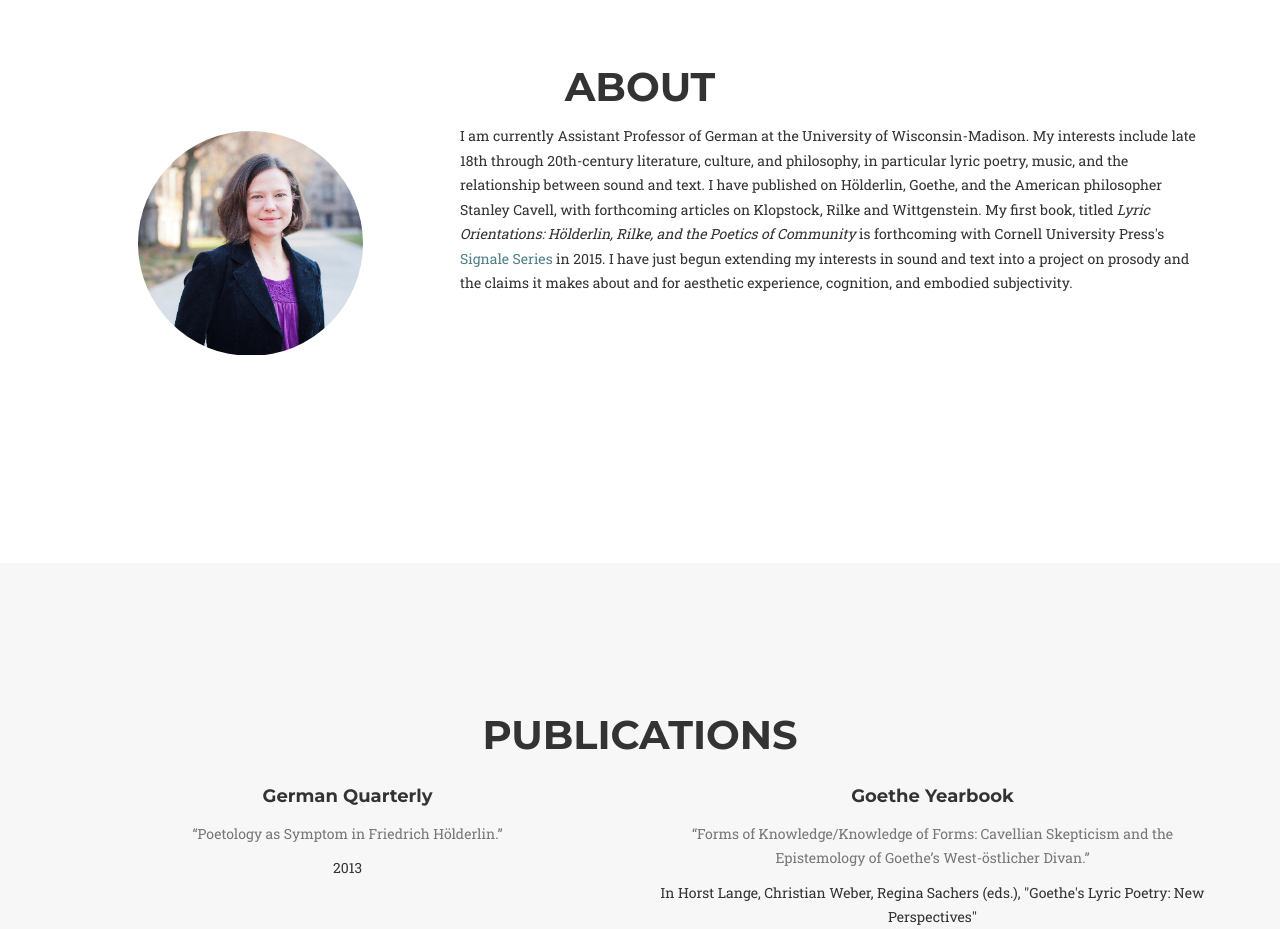
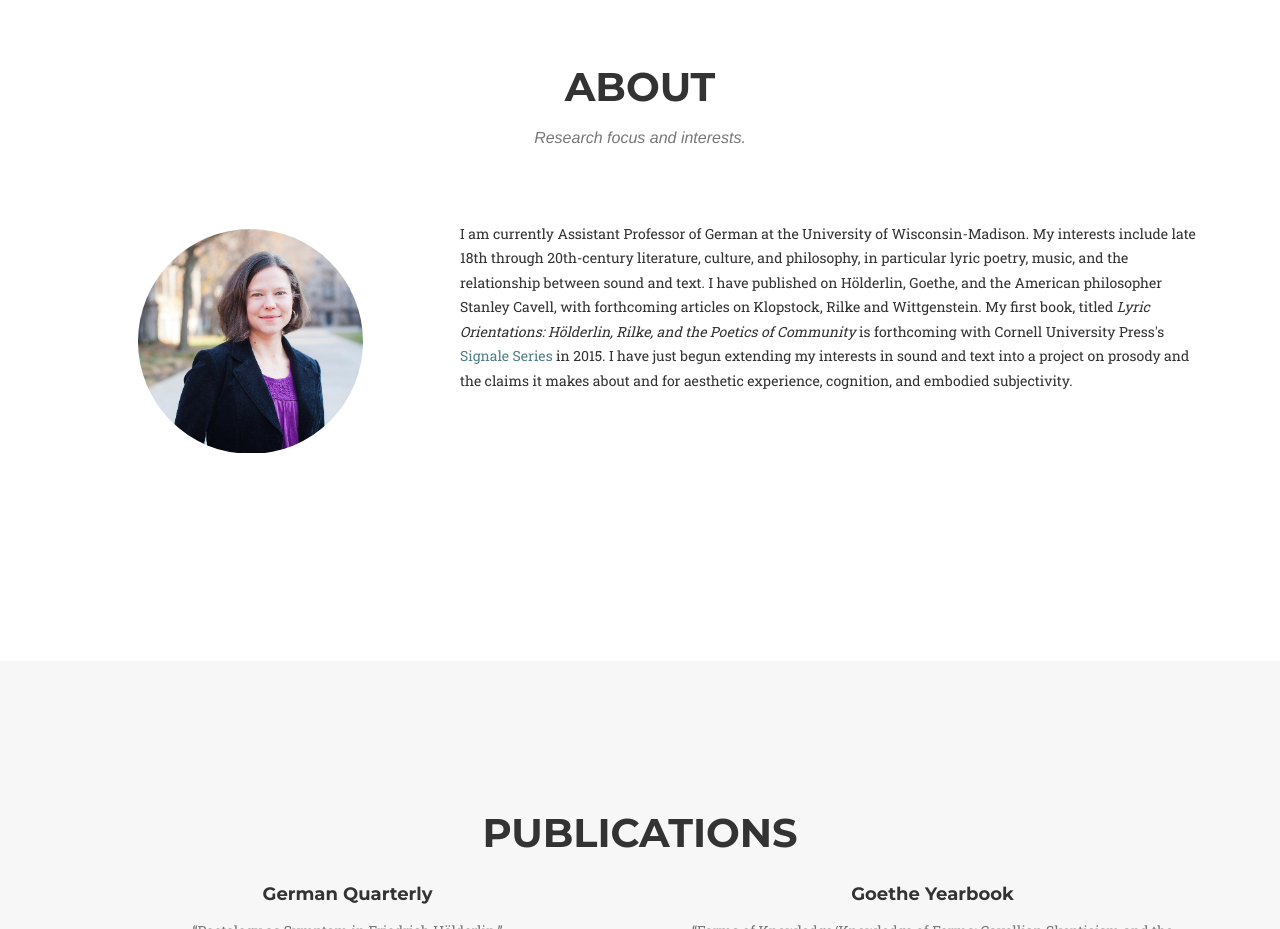
Before and after one commit to hveldridge/hveldridge.github.io, a plain HTML site: page index.html in a window 1280 px wide. Shown: the part 860-1789 px from the top of the page. Drawn offline with nearby package versions, Linux system fonts and the light colour scheme; a web font is replaced by a local one.

Commit message:
Adds about subheading

```diff
--- a/index.html
+++ b/index.html
@@ -95,6 +95,7 @@
             <div class="row">
                 <div class="col-lg-12 text-center">
                     <h2 class="section-heading">About</h2>
+                    <h3 class="section-subheading text-muted">Research focus and interests.</h3>
                 </div>
             </div>
             <div class="row">
```
